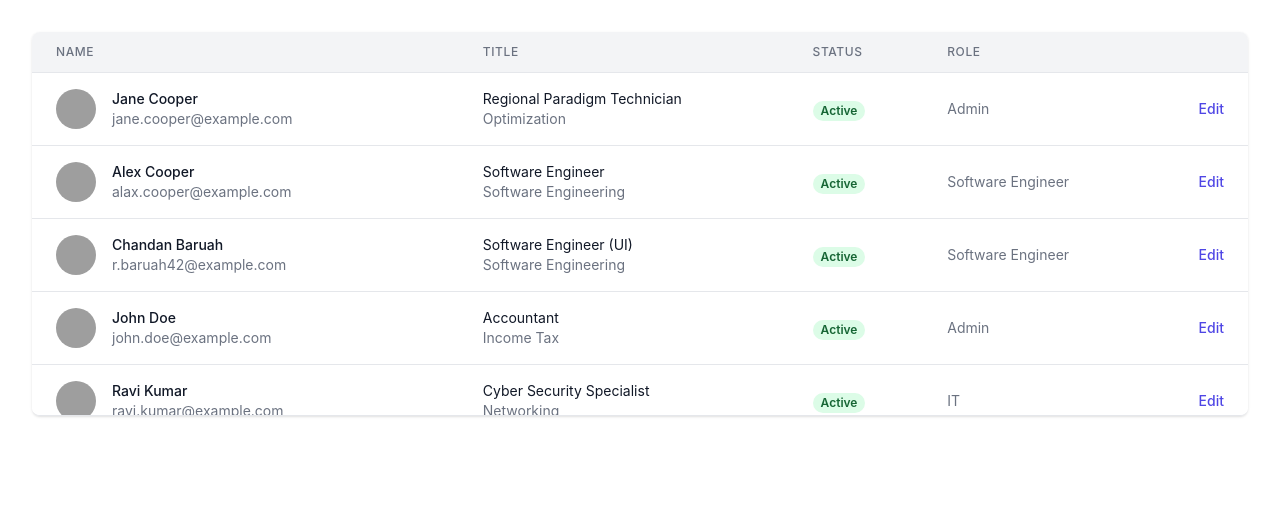
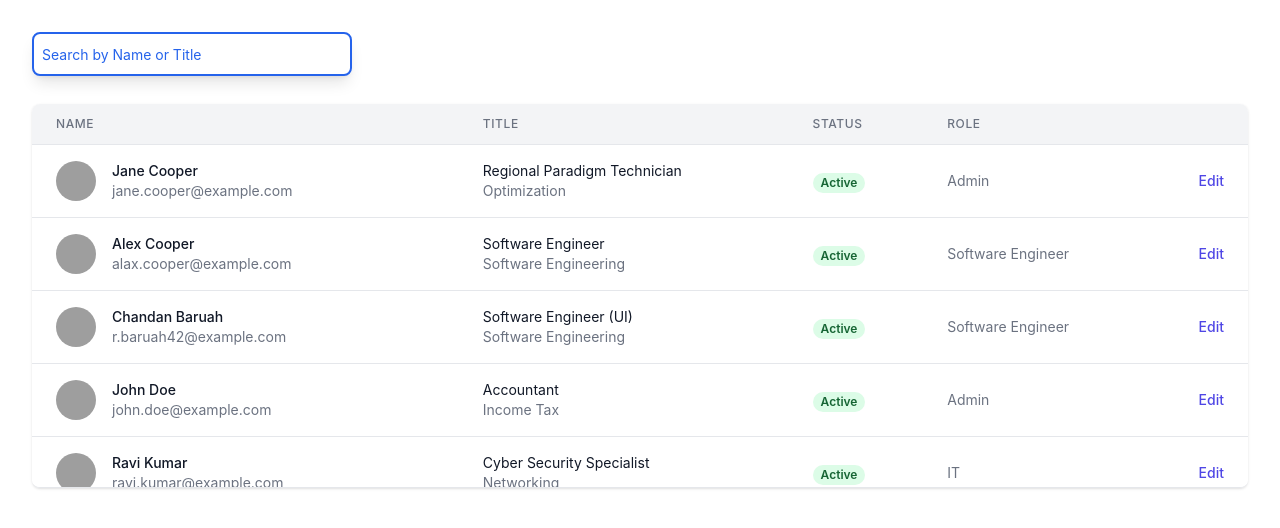
Before and after one commit to rishi120/search-filter, a React (Create React App) app: page / in a window 1280 px wide. Shown: the top 528 px of the page. Built offline with nearby package versions, Linux system fonts and the light colour scheme; grey boxes are pictures that could not be loaded.

Commit message:
added search input ui.

```diff
--- a/src/components/child-components/inputs.js
+++ b/src/components/child-components/inputs.js
@@ -0,0 +1,11 @@
+import React from 'react'
+
+function Searchinputs() {
+    return (
+        <div>
+            <input type="text" placeholder="Search by Name or Title" className='border-2 lg:w-80 rounded-lg p-2 mb-7 shadow-lg border-blue-600 placeholder:text-sm placeholder:text-blue-600' />
+        </div>
+    )
+}
+
+export default Searchinputs
--- a/src/components/child-components/table.js
+++ b/src/components/child-components/table.js
@@ -1,16 +1,18 @@
 import React from 'react'
 import { people } from "../../data/table-data";
 import Rendertablerowdata from "./table-row";
+import Searchinputs from "./inputs";
 
 export default function Rendertable() {
     return (
         <div className='px-8 py-8'>
+            <Searchinputs />
             <div className="flex flex-col">
                 <div className="-my-2 overflow-x-auto sm:-mx-6 lg:-mx-8">
                     <div className="py-2 align-middle inline-block min-w-full sm:px-6 lg:px-8">
                         <div className="shadow overflow-auto border-b border-gray-200 sm:rounded-lg lg:h-96">
                             <table className="min-w-full divide-y divide-gray-200">
-                                <thead className="bg-gray-100">
+                                <thead className="bg-gray-100 sticky top-0">
                                     <Rendertablerowdata />
                                 </thead>
                                 <tbody className="bg-white divide-y divide-gray-200">
```
